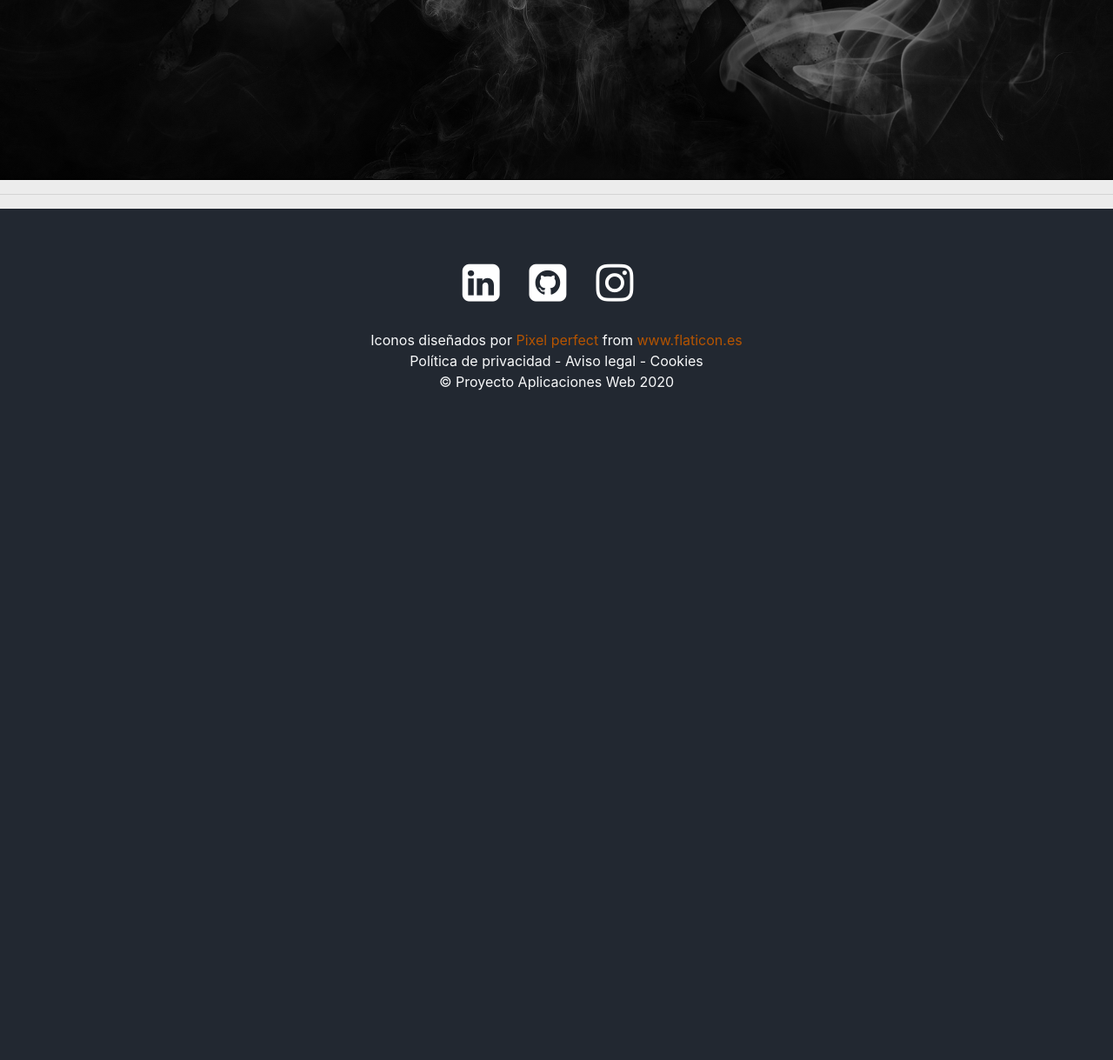
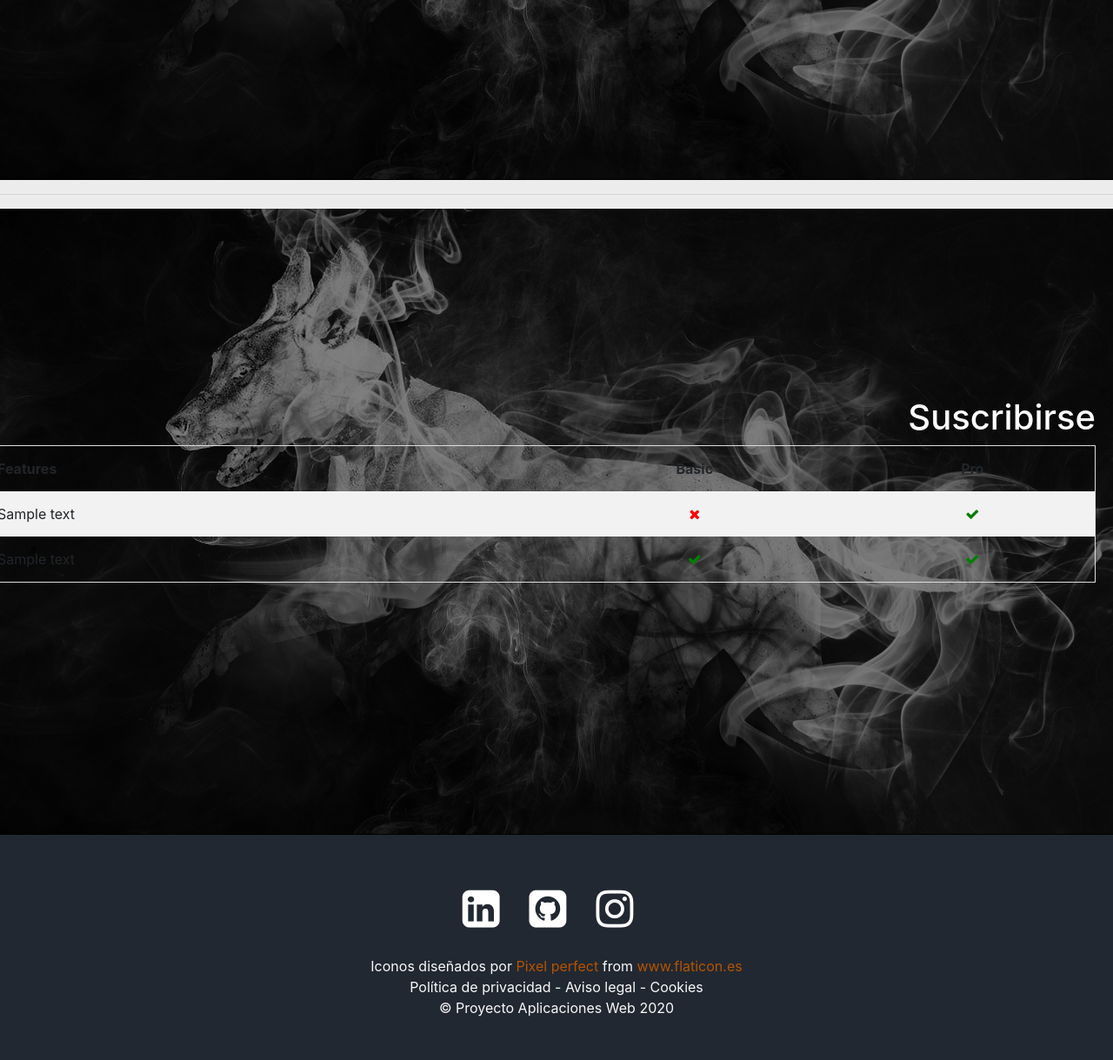
Before and after one commit to JMejiax/Django-First-Project, a Django app: page / in a window 1280 px wide. Shown: the part 2099-3318 px from the top of the page at 87% size. Before the commit the page ends 2548 px from the top, so only its background shows below. Run offline with Django 3.2, Linux system fonts and the light colour scheme; some libraries are stand-ins or nearby versions.

```diff
--- a/PaginaBlogApp/templates/PaginaBlogApp/home.html
+++ b/PaginaBlogApp/templates/PaginaBlogApp/home.html
@@ -55,4 +55,32 @@
 
 <hr>
 
+<div>
+
+  <div class="hero-image-3">
+    <div class="hero-text-3">
+      <h1>Suscribirse</h1>
+
+      <table>
+        <tr>
+          <th style="width:50%">Features</th>
+          <th>Basic</th>
+          <th>Pro</th>
+        </tr>
+        <tr>
+          <td>Sample text</td>
+          <td><i class="fa fa-remove"></i></td>
+          <td><i class="fa fa-check"></i></td>
+        </tr>
+        <tr>
+          <td>Sample text</td>
+          <td><i class="fa fa-check"></i></td>
+          <td><i class="fa fa-check"></i></td>
+        </tr>
+      </table>
+    </div>
+  </div>
+
+</div>
+
 {% endblock %}
--- a/static/home/home.css
+++ b/static/home/home.css
@@ -127,3 +127,63 @@
   right: 20px;
   color: white;
 }
+
+/* The hero image */
+.hero-image-3 {
+  /* Use "linear-gradient" to add a darken background effect to the image (photographer.jpg). This will make the text easier to read */
+  background:  linear-gradient(rgba(0, 0, 0, 0.5), rgba(0, 0, 0, 0.5)), url("c5.jpg") ;
+
+  /* Set a specific height */
+  height: 90%;
+
+  /* Position and center the image to scale nicely on all screens */
+  background-position: center;
+  background-repeat: no-repeat;
+  background-size: cover;
+  position: relative;
+
+  border-bottom: 1px solid black;
+
+  overflow: hidden;
+}
+
+/* Place text in the middle of the image */
+.hero-text-3 {
+  width: 100%;
+  text-align: right;
+  position: absolute;
+  top: 30%;
+  right: 20px;
+  color: white;
+}
+
+/* Style the table */
+table {
+  border-collapse: collapse;
+  border-spacing: 0;
+  width: 100%;
+  border: 1px solid #ddd;
+}
+
+/* Style table headers and table data */
+th, td {
+  text-align: center;
+  padding: 16px;
+}
+
+th:first-child, td:first-child {
+  text-align: left;
+}
+
+/* Zebra-striped table rows */
+tr:nth-child(even) {
+  background-color: #f2f2f2
+}
+
+.fa-check {
+  color: green;
+}
+
+.fa-remove {
+  color: red;
+}
```
